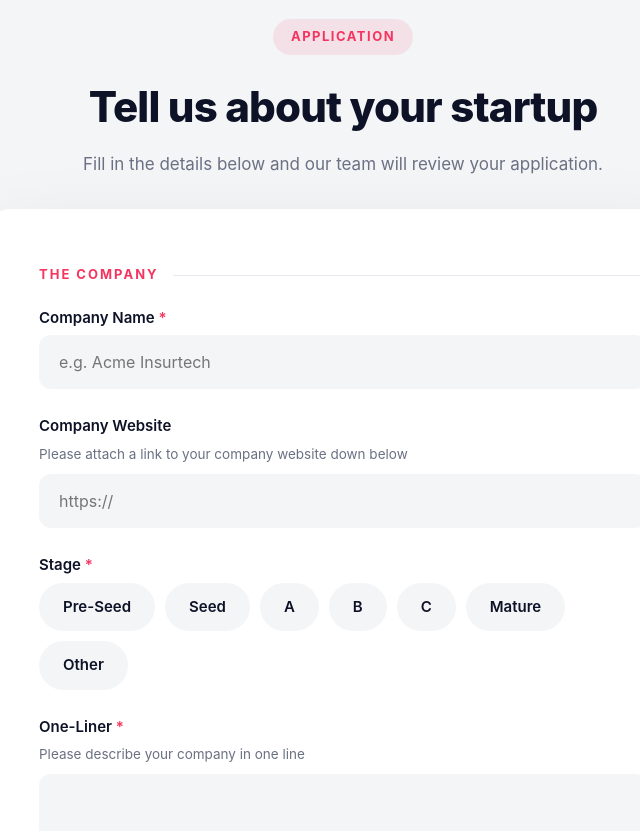
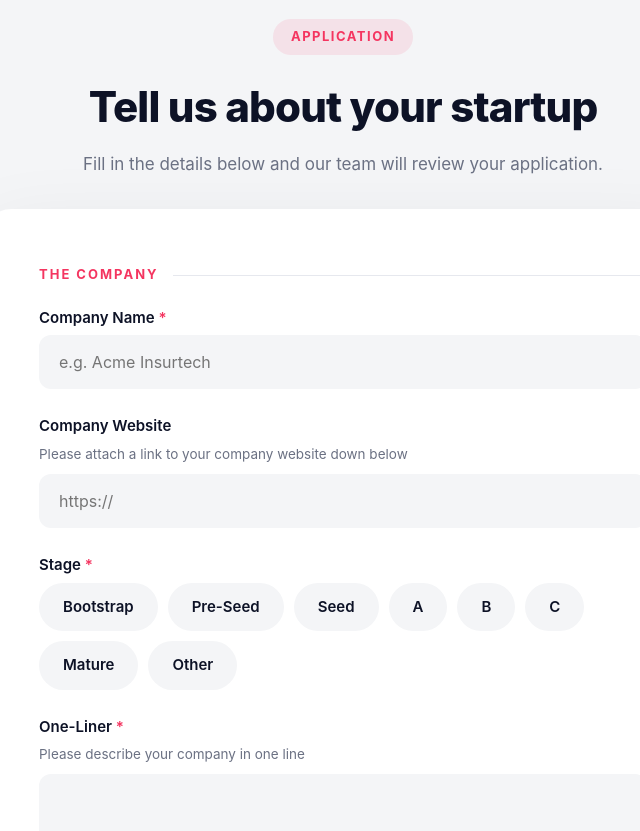
Before and after one commit to SaharBenEzra/Direct-Lab-Website, a website: page index.html in a window 1280 px wide. Shown: the part 1967-2798 px from the top of the page, without its empty margins (297-937 px from the left). Drawn offline with Linux system fonts and the light colour scheme.

Commit message:
Add Bootstrap stage option

```diff
--- a/index.html
+++ b/index.html
@@ -365,7 +365,7 @@
       <p>Today the hub operates as an <b>innovation service for all Zur Shamir Group companies</b>, insurance, financing and real estate, so one application opens doors across the entire group.</p>
     </div>
     <div class="fact-box">
-      <h3>Who we work for</h3>
+      <h3>Who we work with</h3>
       <ul>
         <li><span><b>IDI Direct Insurance</b> &middot; Digital &amp; Direct insurance</span></li>
         <li><span><b>Direct Finance</b> &middot; Direct financing &amp; Credit</span></li>
@@ -423,13 +423,14 @@
       <div class="field" data-name="stage">
         <label>Stage <span class="req">*</span></label>
         <div class="pills" id="stagePills">
-          <input type="radio" name="stage" value="Pre-Seed" id="st0"><label class="pill" for="st0">Pre-Seed</label>
-          <input type="radio" name="stage" value="Seed" id="st1"><label class="pill" for="st1">Seed</label>
-          <input type="radio" name="stage" value="A" id="st2"><label class="pill" for="st2">A</label>
-          <input type="radio" name="stage" value="B" id="st3"><label class="pill" for="st3">B</label>
-          <input type="radio" name="stage" value="C" id="st4"><label class="pill" for="st4">C</label>
-          <input type="radio" name="stage" value="Mature" id="st5"><label class="pill" for="st5">Mature</label>
-          <input type="radio" name="stage" value="Other" id="st6"><label class="pill" for="st6">Other</label>
+          <input type="radio" name="stage" value="Bootstrap" id="st0"><label class="pill" for="st0">Bootstrap</label>
+          <input type="radio" name="stage" value="Pre-Seed" id="st1"><label class="pill" for="st1">Pre-Seed</label>
+          <input type="radio" name="stage" value="Seed" id="st2"><label class="pill" for="st2">Seed</label>
+          <input type="radio" name="stage" value="A" id="st3"><label class="pill" for="st3">A</label>
+          <input type="radio" name="stage" value="B" id="st4"><label class="pill" for="st4">B</label>
+          <input type="radio" name="stage" value="C" id="st5"><label class="pill" for="st5">C</label>
+          <input type="radio" name="stage" value="Mature" id="st6"><label class="pill" for="st6">Mature</label>
+          <input type="radio" name="stage" value="Other" id="st7"><label class="pill" for="st7">Other</label>
         </div>
         <div class="err-msg">Please select a stage</div>
       </div>
```
